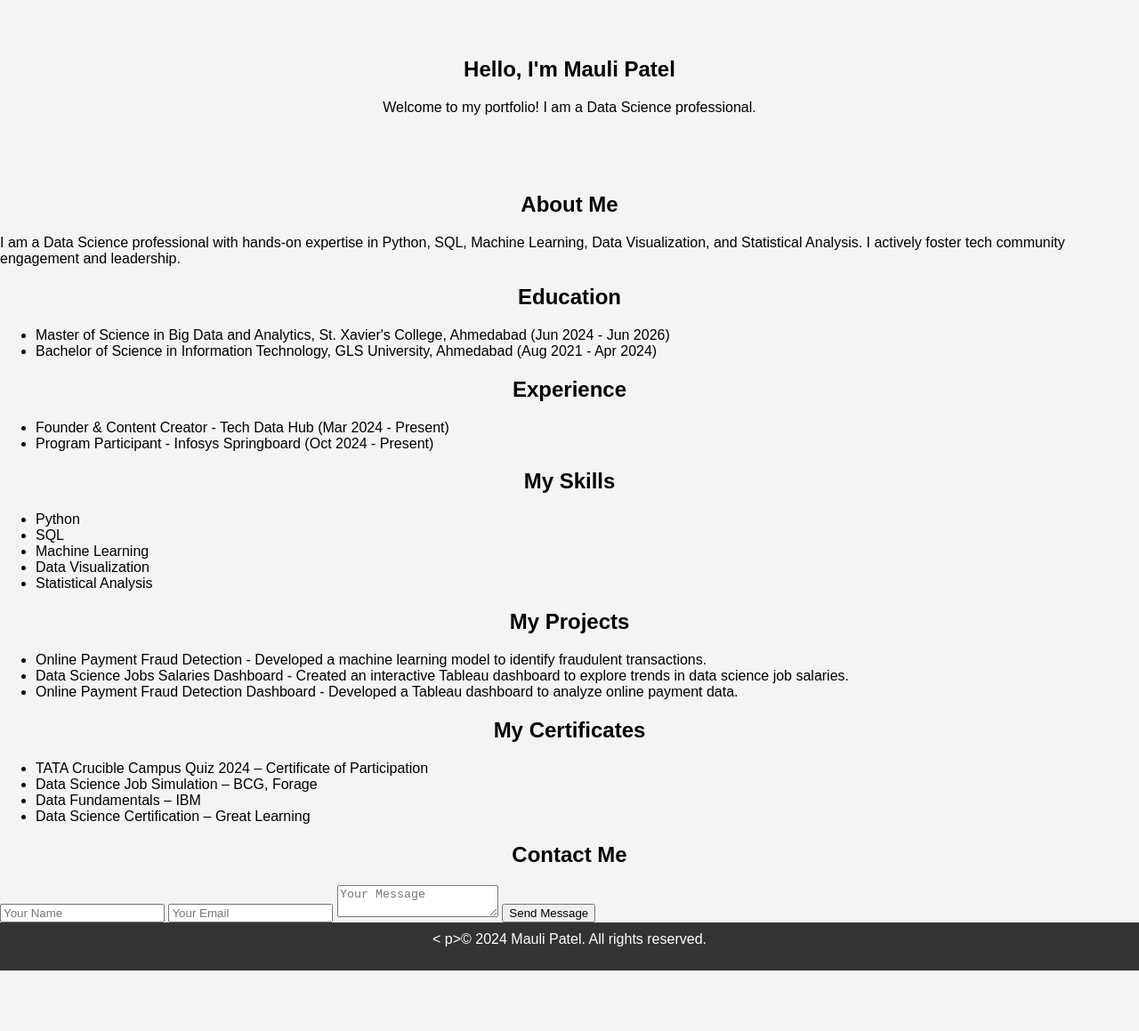
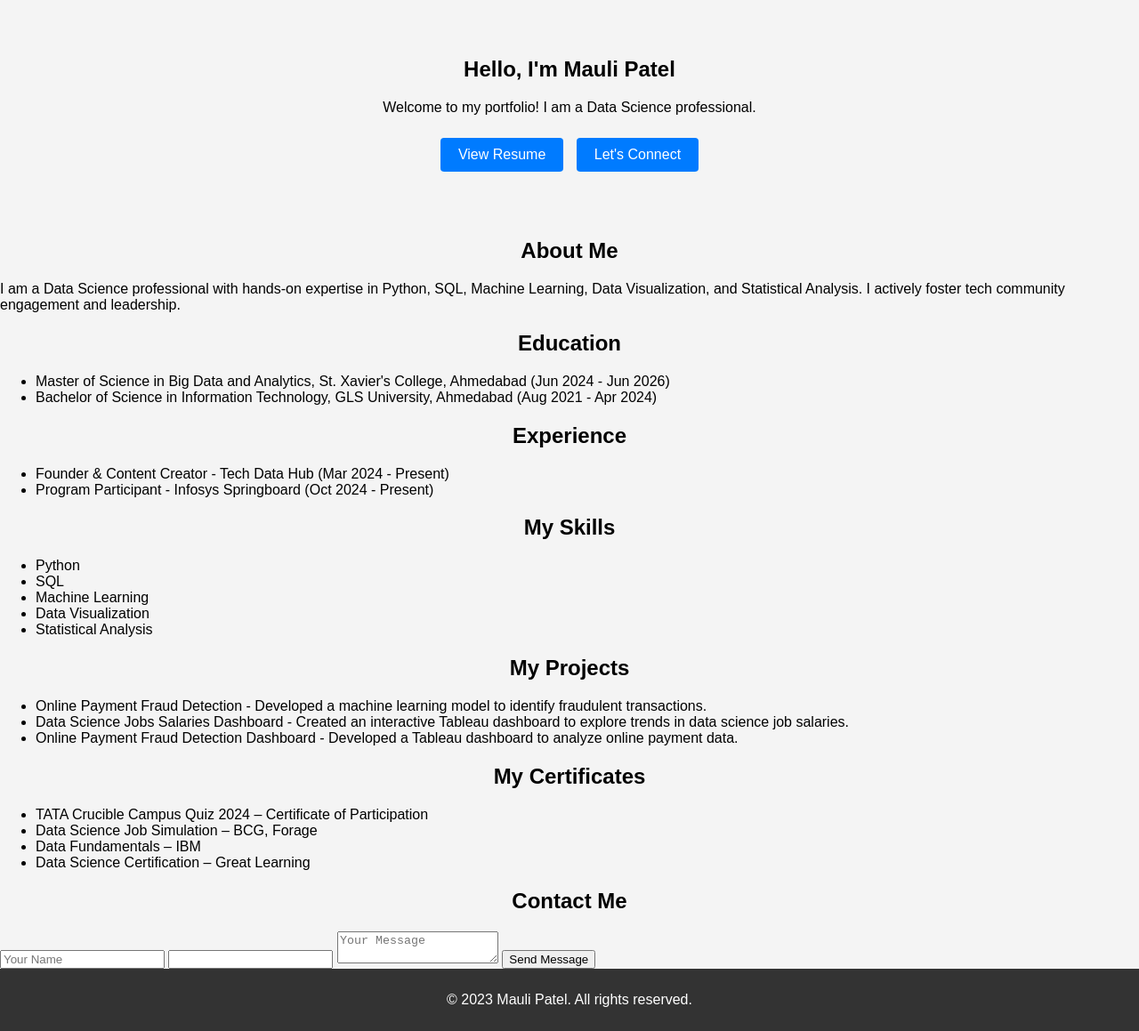
Before and after one commit to itsmemauliii/SamplePortfolio, a plain HTML site: page index.html in a window 1280 px wide. Shown: the part 63-1222 px from the top of the page at 89% size. Before the commit the page ends 1154 px from the top, so only its background shows below. Drawn offline with nearby package versions, Linux system fonts and the light colour scheme.

Commit message:
Update index.html

````diff
--- a/index.html
+++ b/index.html
@@ -30,6 +30,10 @@
         <div class="home-content">
             <h1>Hello, I'm Mauli Patel</h1>
             <p>Welcome to my portfolio! I am a Data Science professional.</p>
+            <div class="home-buttons">
+                <a href="path/to/your/resume.pdf" class="btn" target="_blank">View Resume</a>
+                <a href="https://www.linkedin.com/in/itsmemau l i i i" class="btn" target="_blank">Let's Connect</a>
+            </div>
         </div>
     </section>
 
@@ -88,14 +92,15 @@
         <h2 class="heading">Contact Me</h2>
         <form action="#">
             <input type="text" placeholder="Your Name" required>
-            <input type="email" placeholder="Your Email" required>
+            <input type="email" placeholder ```html
+="Your Email" required>
             <textarea placeholder="Your Message" required></textarea>
             <button type="submit">Send Message</button>
         </form>
     </section>
 
     <footer>
-        < p>&copy; 2024 Mauli Patel. All rights reserved.</p>
+        <p>&copy; 2023 Mauli Patel. All rights reserved.</p>
     </footer>
 
     <script src="script.js"></script>
````
